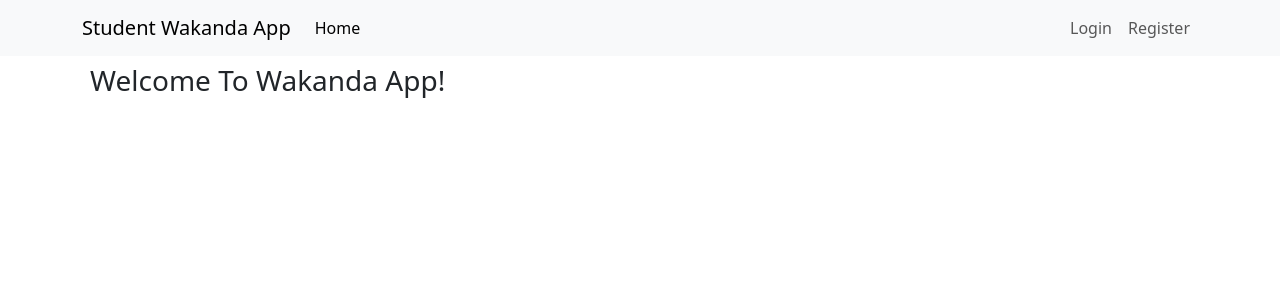
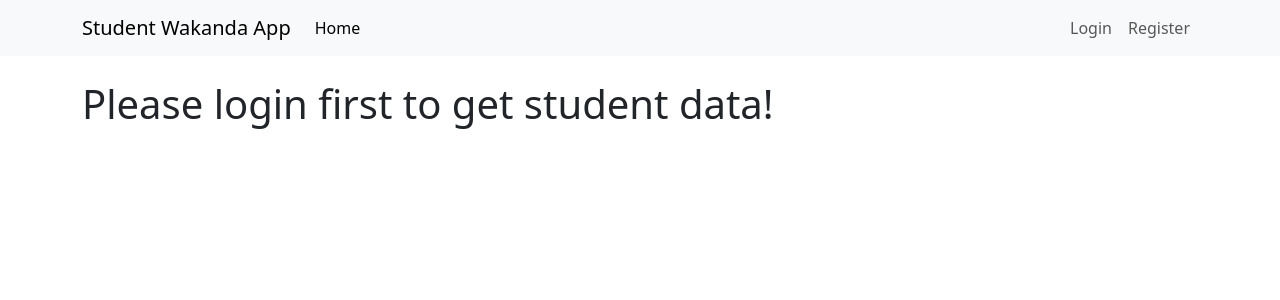
Before and after one commit to bhismaharis/kampus-merdeka-7-fullstack, a React (Vite) app in the folder Chapter-6/student-app/: page / in a window 1280 px wide. Shown: the top 300 px of the page. Built offline with nearby package versions, Linux system fonts and the light colour scheme.

Commit message:
[16.13] Feature: Chapter 6 Topik 4, add student in main page

```diff
--- a/Chapter-6/student-app/src/routes/index.lazy.jsx
+++ b/Chapter-6/student-app/src/routes/index.lazy.jsx
@@ -1,13 +1,57 @@
 import { createLazyFileRoute } from "@tanstack/react-router";
+import { useEffect, useState } from "react";
+import { useSelector } from "react-redux";
+import { getStudents } from "../service/student";
+import { Row, Col, Card, Button } from "react-bootstrap";
 
 export const Route = createLazyFileRoute("/")({
     component: Index,
 });
 
 function Index() {
+    const { token } = useSelector((state) => state.auth);
+
+    const [students, setStudents] = useState([]);
+
+    useEffect(() => {
+        const getStudentData = async () => {
+            const result = await getStudents();
+            if (result.success) {
+                setStudents(result.data);
+            }
+        };
+
+        if (token) {
+            getStudentData();
+        }
+    }, [token]);
+
     return (
-        <div className="p-2">
-            <h3>Welcome To Wakanda App!</h3>
-        </div>
+        <Row className="mt-4">
+            {!token && (
+                <Col>
+                    <h1>Please login first to get student data!</h1>
+                </Col>
+            )}
+
+            {students.length > 0 &&
+                students.map((student) => (
+                    <Col key={student.id} md={3}>
+                        <Card style={{ width: "18rem" }}>
+                            <Card.Img
+                                variant="top"
+                                src={student.profile_picture}
+                            />
+                            <Card.Body>
+                                <Card.Title>{student?.name}</Card.Title>
+                                <Card.Text>{student?.nick_name}</Card.Text>
+                                <Button variant="primary">
+                                    Detail Student
+                                </Button>
+                            </Card.Body>
+                        </Card>
+                    </Col>
+                ))}
+        </Row>
     );
 }
--- /dev/null
+++ b/Chapter-6/student-app/src/service/student/index.js
@@ -0,0 +1,19 @@
+export const getStudents = async (nickname, name) => {
+    const token = localStorage.getItem("token");
+    let params;
+    if (nickname) {params.append("nickname", nickname);}
+    if (name) {params.append("name", name);}
+
+    let url = `${import.meta.env.VITE_API_URL}/students` + new URLSearchParams(params);
+
+    const response = await fetch(url, {
+        headers: {
+            authorization: `Bearer ${token}`,
+        },
+        method: "GET",
+    });
+
+    // get the data if fetching succeed!
+    const result = await response.json();
+    return result;
+}
```
